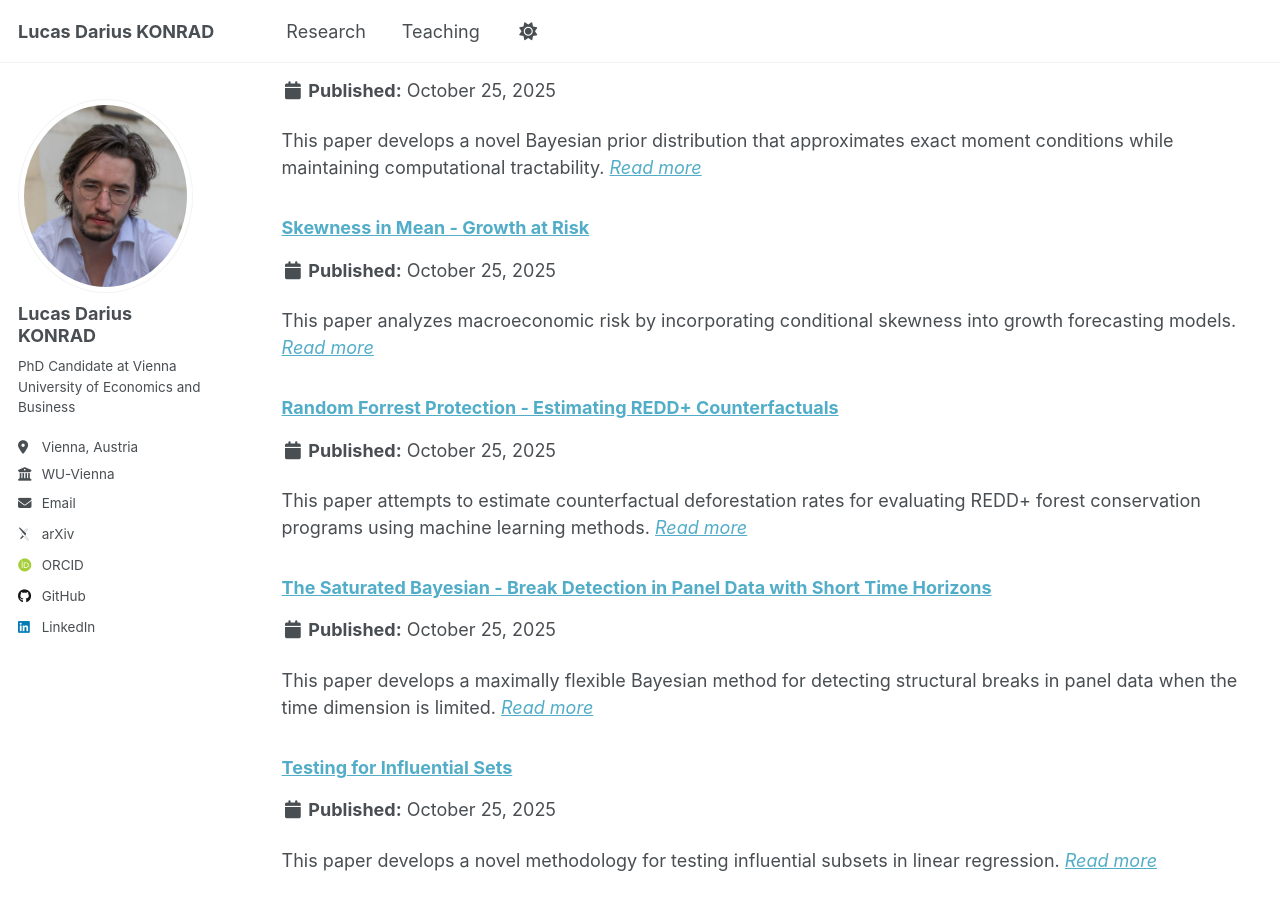
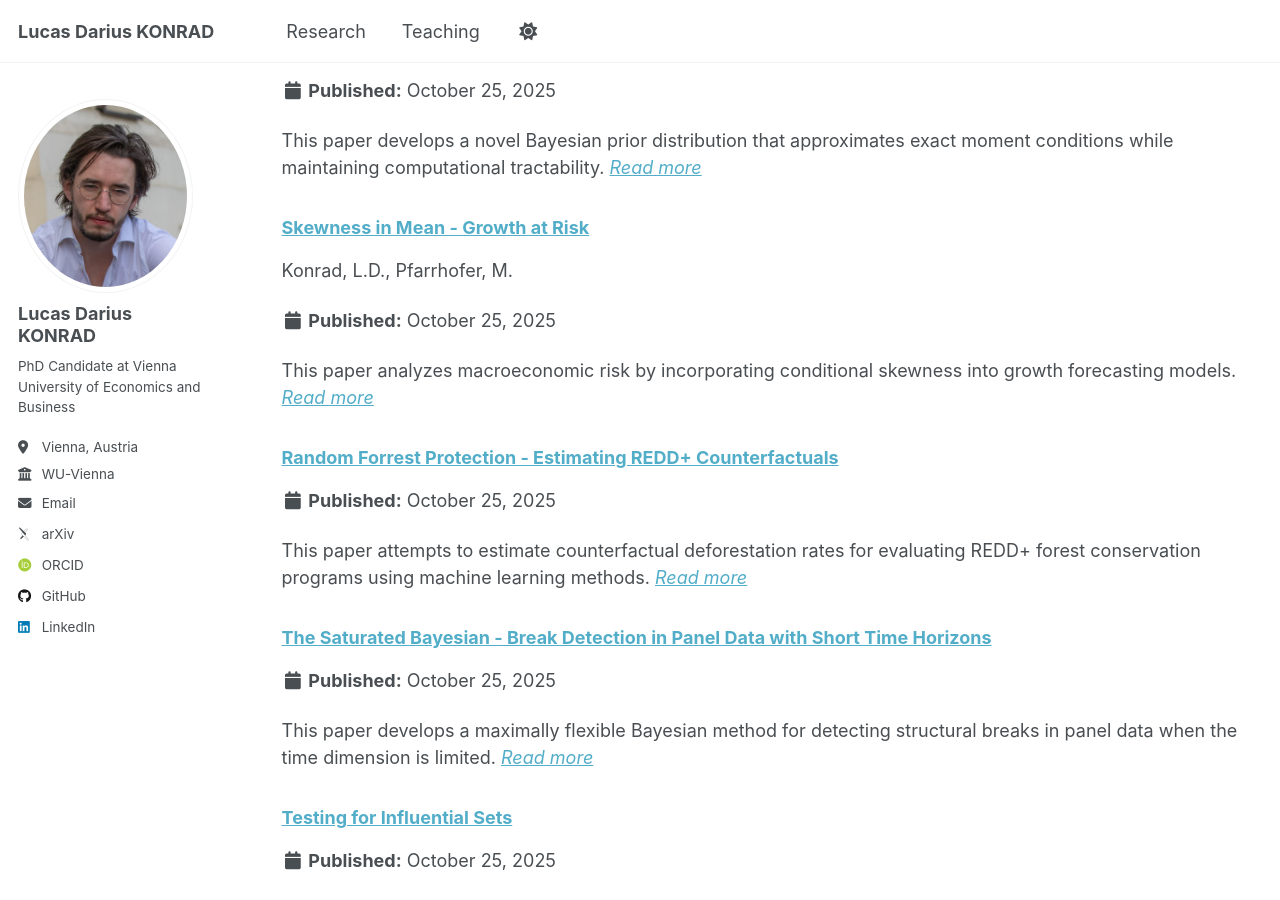
Before and after one commit to konradld/konradld.github.io, a Jekyll site: the page built from _pages/collection-archive.html, in a window 1280 px wide and 900 px high, scrolled down 1373 px. Built offline with Jekyll 4.4.1, drawn with Linux system fonts in a browser that asks for light colours; some web fonts are replaced; a script that is not in the unit is left out.

Commit message:
Update publication-growth-at-risk.md

```diff
--- a/_research/publication-growth-at-risk.md
+++ b/_research/publication-growth-at-risk.md
@@ -4,6 +4,7 @@ collection: research
 category: workinprogress
 permalink: /publication/2025-growth-at-risk
 excerpt: 'This paper analyzes macroeconomic risk by incorporating conditional skewness into growth forecasting models.'
+authors: "Konrad, L.D., Pfarrhofer, M."
 # citation: 'Konrad, L.D., Pfarrhofer, M. (2025). &quot;Skewness in Mean - Growth at Risk.&quot; <i>Unpublished Document</i>.'
 ---
 
```
